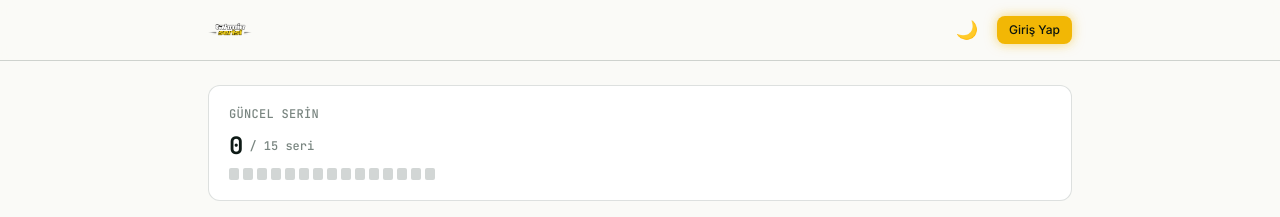
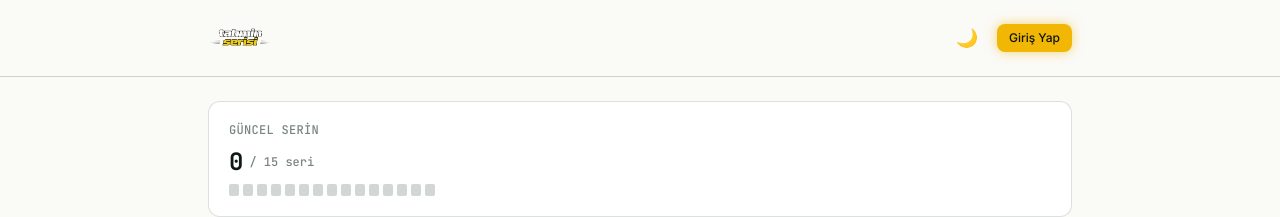
Before and after one commit to thurkchalimn-ui/tahmin-oyunu, a React (Vite) app: page / in a window 1280 px wide. Shown: the top 217 px of the page. Built offline with nearby package versions, Linux system fonts and the light colour scheme; no server answers; the database is empty.

Commit message:
yenilofo

```diff
--- a/src/components/common/Navbar.tsx
+++ b/src/components/common/Navbar.tsx
@@ -12,15 +12,13 @@ import logo from '@/assets/logo.png';
  */
 export function Navbar() {
   const { firebaseUser } = useAuth();
-
   return (
     <header className="sticky top-0 z-20 border-b border-pitch-700/20 bg-pitch-100/90 backdrop-blur
       dark:border-pitch-700 dark:bg-pitch-900/90">
-      <nav className="mx-auto flex max-w-4xl items-center justify-between px-4 py-2">
+      <nav className="mx-auto flex max-w-4xl items-center justify-between px-4 py-1.5">
         <NavLink to="/" className="flex items-center gap-2">
-          <img src={logo} alt="Tahmin Serisi" className="h-11 w-11 object-contain" />
+          <img src={logo} alt="Tahmin Serisi" className="h-16 w-16 object-contain" />
         </NavLink>
-
         <div className="flex items-center gap-3">
           <ThemeToggle />
           {firebaseUser ? (
```
